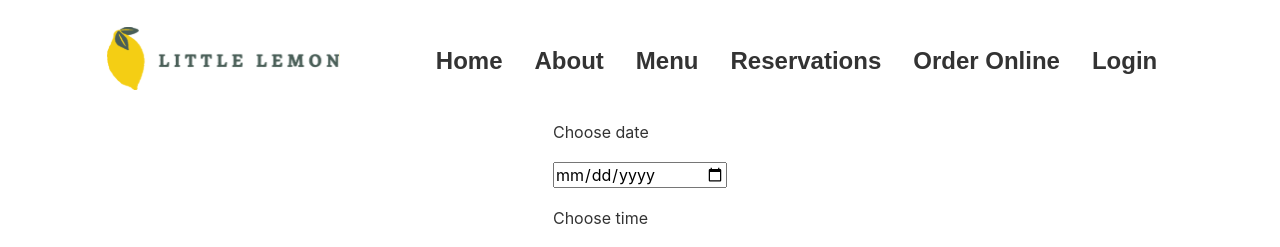
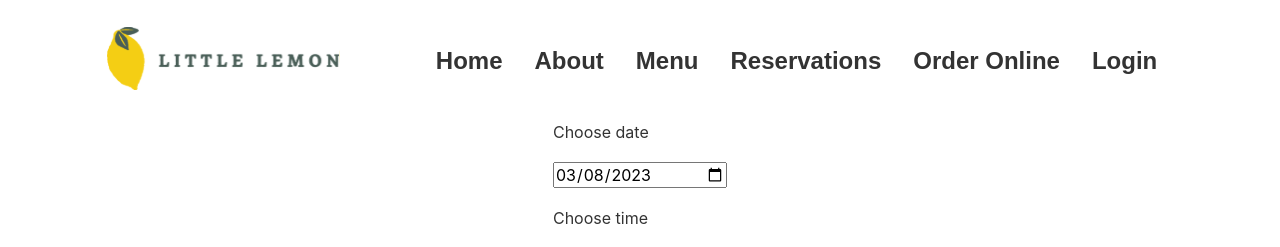
Before and after one commit to chrstief/Meta-Frontend-Developer-Capstone, a React (Create React App) app: page /BookingPage in a window 1280 px wide. Shown: the top 247 px of the page. Built offline with nearby package versions, Linux system fonts and the light colour scheme; a web font is replaced by a local one.

Commit message:
get available times from api

```diff
--- a/public/index.html
+++ b/public/index.html
@@ -15,6 +15,8 @@
     <link rel="apple-touch-icon" href="%PUBLIC_URL%/logo192.png" />
     <link href="https://fonts.googleapis.com/css2?family=Markazi+Text:wght@400;500&display=swap" rel="stylesheet">
     <link href="https://fonts.googleapis.com/css2?family=Markazi+Text:wght@500&display=swap" rel="stylesheet">
+
+    <script src="https://raw.githubusercontent.com/Meta-Front-End-Developer-PC/capstone/master/api.js"></script>
 
 
     <!--
--- a/src/Components/BookingForm/BookingForm.js
+++ b/src/Components/BookingForm/BookingForm.js
@@ -3,7 +3,7 @@ import styles from './BookingForm.module.css';
 
 export default function BookingForm({availableTimes,dispatchAvailableTimes}) {
   const [formData, setFormData] = useState({
-    resDate: '',
+    resDate: new Date().toISOString().substr(0, 10),
     resTime: '17:00',
     guests: '1',
     occasion: 'Birthday'
--- a/src/Pages/BookingPage/BookingPage.js
+++ b/src/Pages/BookingPage/BookingPage.js
@@ -4,36 +4,20 @@ import Header from '../../Components/Header/Header';
 import Nav from '../../Components/Nav/Nav';
 import BookingForm from '../../Components/BookingForm/BookingForm';
 import { useReducer } from 'react';
+import {fetchAPI} from "../../api";
 
 export default function BookingPage() {
-  const initialTimes =[
-    "17:00",
-    "18:00",
-    "19:00",
-    "20:00",
-    "21:00",
-    "22:00"
-  ]
+
   const [availableTimes, dispatchAvailableTimes] = useReducer(
     updateTimes,
-    initialTimes
+    initializeTimes()
   );
-  function updateTimes (availableTimes, action) {
-    switch (action.type) {
-      case "2023-03-13": {
-        return [
-          "17:00",
-          "18:00",
-          "19:00",
-          "20:00",
-          "21:00",
-          "22:00"
-        ];
-      }
-      default: {
-        return [];
-      }
-    }
+  function initializeTimes(){
+    const today = new Date();
+    return fetchAPI(today);
+  }
+  function updateTimes (availableTimes,action) {
+    return fetchAPI(new Date(action.type))
   }
   return (
     <div className={styles.app}>
--- /dev/null
+++ b/src/api.js
@@ -0,0 +1,26 @@
+const seededRandom = function (seed) {
+    var m = 2**35 - 31;
+    var a = 185852;
+    var s = seed % m;
+    return function () {
+        return (s = s * a % m) / m;
+    };
+}
+
+export const fetchAPI = function(date) {
+    let result = [];
+    let random = seededRandom(date.getDate());
+
+    for(let i = 17; i <= 23; i++) {
+        if(random() < 0.5) {
+            result.push(i + ':00');
+        }
+        if(random() < 0.5) {
+            result.push(i + ':30');
+        }
+    }
+    return result;
+};
+export const submitAPI = function(formData) {
+    return true;
+};
```
